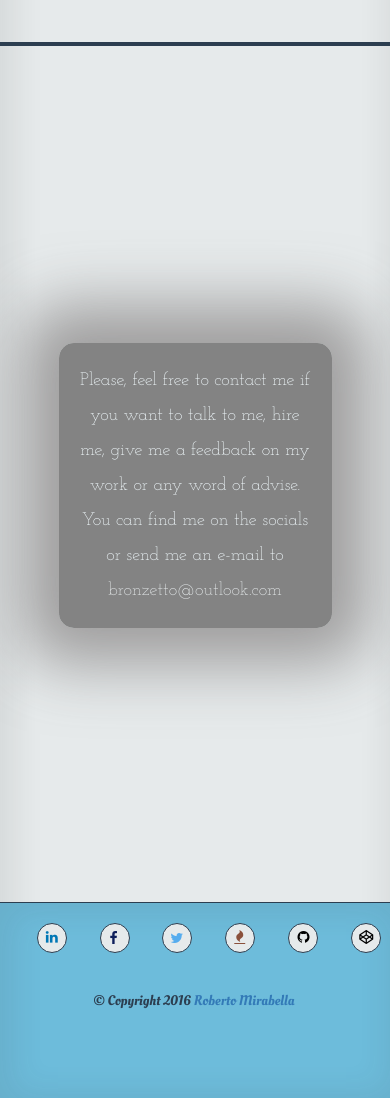
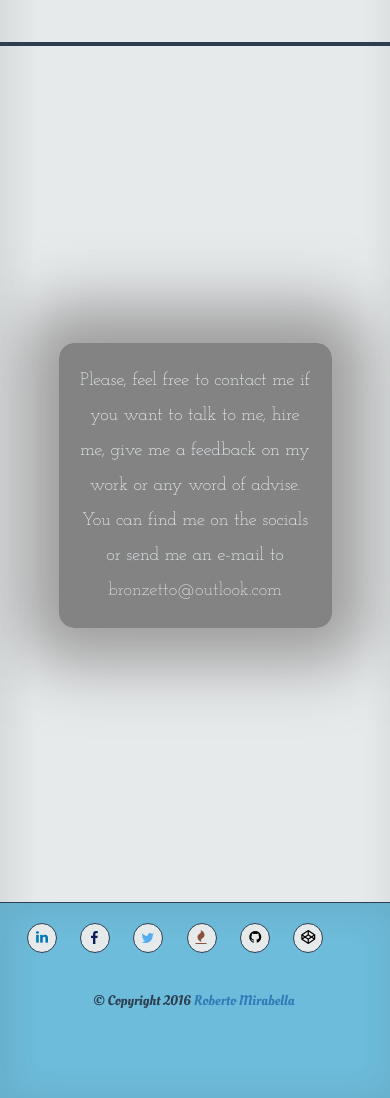
Before and after one commit to RobertoM80/RobertoM80.github.io, a website: page index.html in a window 390 px wide. Shown: the part 5736-6834 px from the top of the page. Drawn offline with nearby package versions, Linux system fonts and the light colour scheme.

Commit message:
fixed footer in small phones

```diff
--- a/src/main.scss
+++ b/src/main.scss
@@ -533,7 +533,7 @@ body {
 				  margin-left: 8.5%;
 	      }
 	      @media only screen and (max-width : 480px) {
-				  margin-left: 8.5%;
+				  margin-left: 6%;
 	      }
 
 	  		&.linkedin_link {
```
Also changed, not shown: css/main.css.
